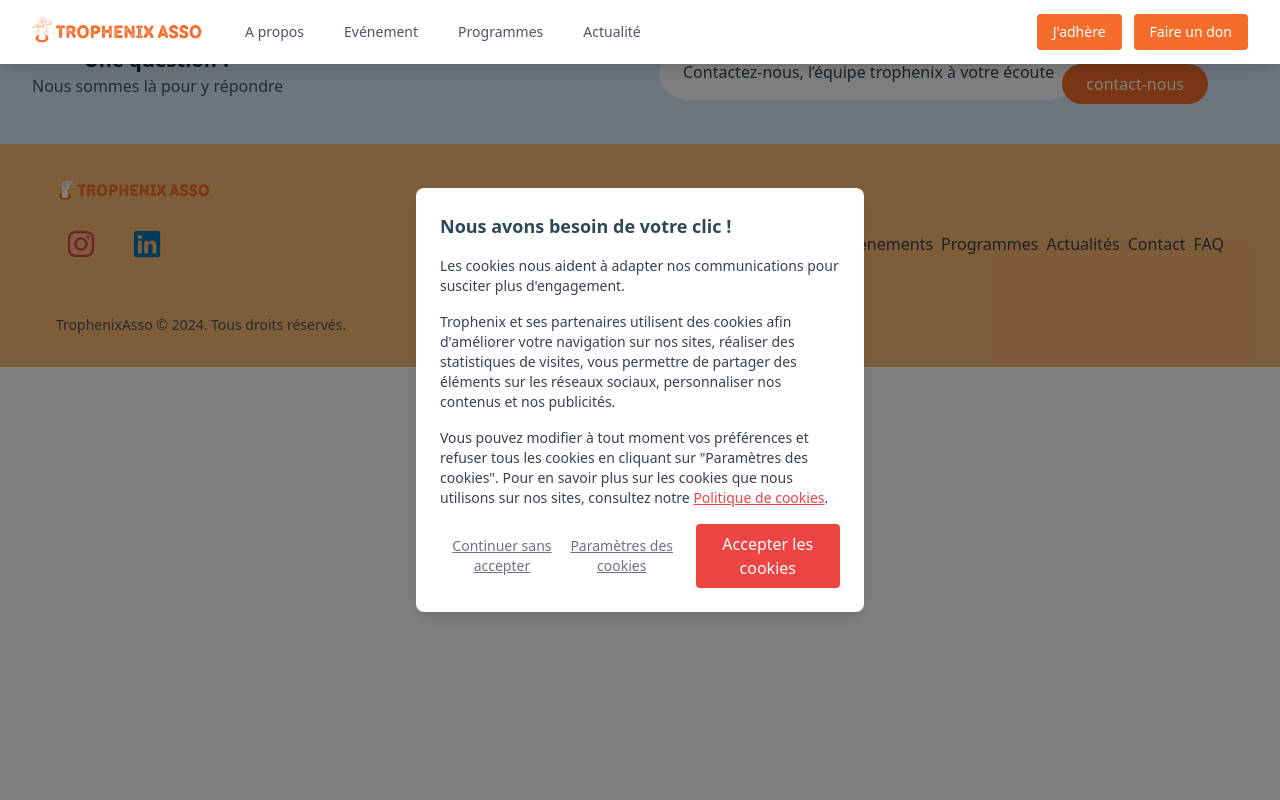
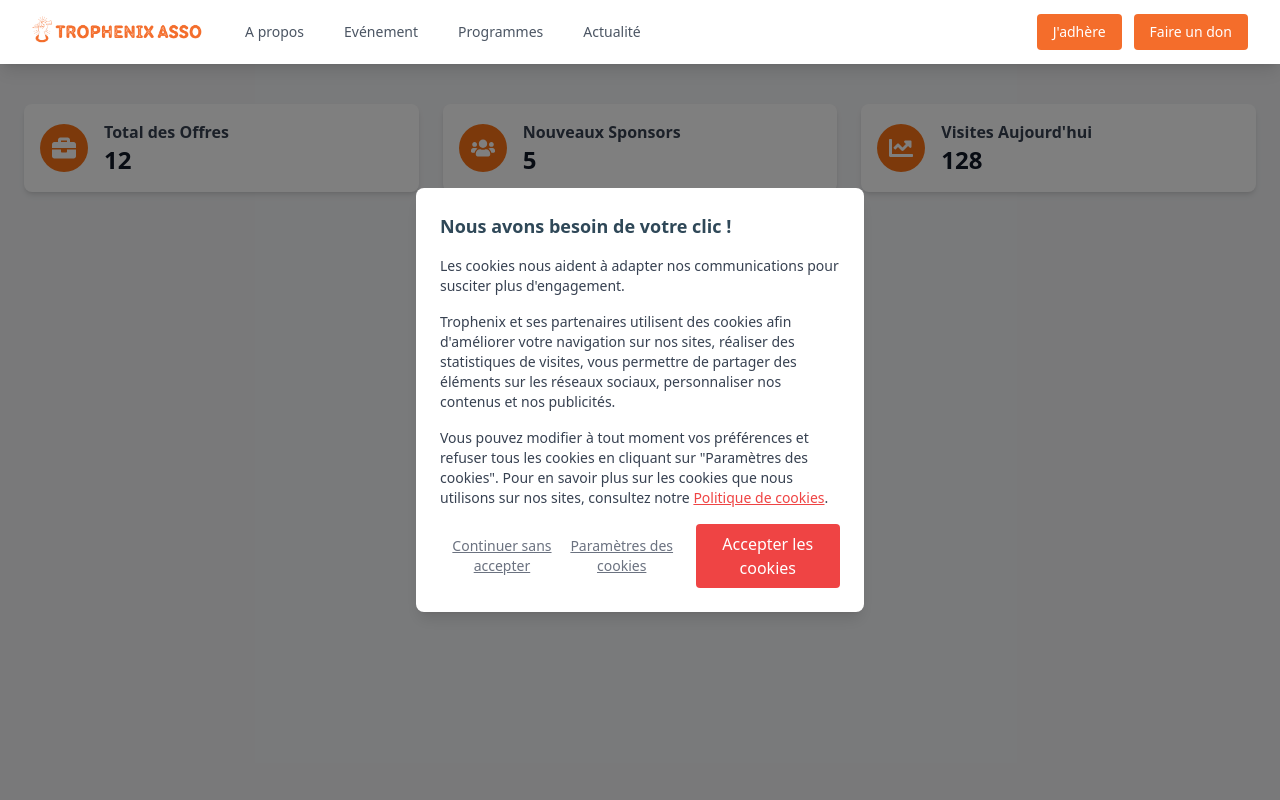
Before and after one commit to siapri21/trophenix-Asso, a React (Vite) app in the folder front-end/: page /dashboard in a window 1280 px wide. Shown: the top 800 px of the page. Built offline with nearby package versions, Linux system fonts and the light colour scheme.

Commit message:
debut du dashboard

```diff
--- a/front-end/package.json
+++ b/front-end/package.json
@@ -17,7 +17,9 @@
     "@heroicons/react": "^2.1.5",
     "@mui/material": "^6.1.4",
     "axios": "^1.7.7",
+    "chart.js": "^4.4.6",
     "react": "^18.3.1",
+    "react-chartjs-2": "^5.2.0",
     "react-dom": "^18.3.1",
     "react-icons": "^5.3.0",
     "react-intersection-observer": "^9.13.1",
--- a/front-end/src/App.jsx
+++ b/front-end/src/App.jsx
@@ -17,6 +17,7 @@ import OffersList from './pages/ListOffer.jsx';
 import CookieConsent from './pages/CookieConsentBanner.jsx';
 import LegalPage from './pages/pageLegales.jsx';
 import ActusReconversion from './pages/ActusReconversion.jsx';
+import Dashboard from './dashboard/Dashboard.jsx';
 
 function App() {
   return (
@@ -36,6 +37,7 @@ function App() {
         <Route path="/profile" element={<UserProfile />} />
         <Route path="/offers" element={<OffersList />} />
         <Route path="/informations-legales" element={<LegalPage />} />
+        <Route path="/dashboard" element={<Dashboard/>} />
       </Routes>
 
       <ContactSection />
--- a/front-end/src/components/Navbar.jsx
+++ b/front-end/src/components/Navbar.jsx
@@ -73,6 +73,7 @@ export default function Navbar() {
           <div className="absolute inset-y-0 right-0 flex items-center pr-2 sm:static sm:inset-auto sm:ml-6 sm:pr-0">
             {/* btn adhere */}
             <div className="relative ml-3">
+              <a href="https://www.helloasso.com/associations/trophelix-association/formulaires/1" target="_blank">
               <button
                 onClick={() => (window.location.href = "/donate")}
                 style={{ backgroundColor: "#F46D2B" }}
@@ -80,6 +81,7 @@ export default function Navbar() {
               >
                 J'adhère
               </button>
+              </a>
             </div>
 
             {/* btn faire un don */}
--- a/front-end/src/components/SectionDon.jsx
+++ b/front-end/src/components/SectionDon.jsx
@@ -77,7 +77,7 @@ const SectionDon = () => {
 
           {/* Donate button */}
           <a
-            href="https://www.sandbox.paypal.com/ncp/payment/2VESQCCF949EU"
+            href="https://donorbox.org/donations-trophenix"
             target="_blank"
             rel="noopener noreferrer"
             className="block bg-red-500 text-white py-2 px-4 rounded-lg text-center hover:bg-red-600 transition"
--- /dev/null
+++ b/front-end/src/dashboard/Dashboard.jsx
@@ -0,0 +1,15 @@
+import React from 'react';
+import DashboardContent from './DashboardContent';
+
+const Dashboard = () => {
+  return (
+    <div className="bg-gray-100 min-h-screen">
+      {/* Ton header existant sera affiché ici */}
+      <div className="pt-20"> {/* Ajoute du padding si ton header est fixe */}
+        <DashboardContent />
+      </div>
+    </div>
+  );
+};
+
+export default Dashboard;
--- /dev/null
+++ b/front-end/src/dashboard/DashboardCard.jsx
@@ -0,0 +1,17 @@
+import React from 'react';
+
+const DashboardCard = ({ title, value, icon }) => {
+  return (
+    <div className="bg-white shadow-md rounded-lg p-4 flex items-center space-x-4">
+      <div className="bg-orange-500 text-white p-3 rounded-full">
+        {icon}
+      </div>
+      <div>
+        <h3 className="text-gray-700 font-semibold">{title}</h3>
+        <p className="text-2xl font-bold text-gray-900">{value}</p>
+      </div>
+    </div>
+  );
+};
+
+export default DashboardCard;
--- /dev/null
+++ b/front-end/src/dashboard/DashboardContent.jsx
@@ -0,0 +1,50 @@
+import React, { useState, useEffect } from 'react';
+import DashboardCard from './DashboardCard';
+import { FaUsers, FaBriefcase, FaChartLine } from 'react-icons/fa';
+
+const DashboardContent = () => {
+  const [loading, setLoading] = useState(true);
+  const [data, setData] = useState(null);
+
+  useEffect(() => {
+    // Simule un appel API
+    setTimeout(() => {
+      setData({
+        totalOffers: 12,
+        newSponsors: 5,
+        visitsToday: 128,
+      });
+      setLoading(false);
+    }, 2000); // 2 secondes de délai
+  }, []);
+
+  if (loading) {
+    return (
+      <div className="p-6 text-center">
+        <p className="animate-pulse text-gray-400">Chargement...</p>
+      </div>
+    );
+  }
+
+  return (
+    <div className="p-6 grid grid-cols-1 sm:grid-cols-2 lg:grid-cols-3 gap-6">
+      <DashboardCard
+        title="Total des Offres"
+        value={data.totalOffers}
+        icon={<FaBriefcase size={24} />}
+      />
+      <DashboardCard
+        title="Nouveaux Sponsors"
+        value={data.newSponsors}
+        icon={<FaUsers size={24} />}
+      />
+      <DashboardCard
+        title="Visites Aujourd'hui"
+        value={data.visitsToday}
+        icon={<FaChartLine size={24} />}
+      />
+    </div>
+  );
+};
+
+export default DashboardContent;
--- a/front-end/src/pages/ListOffer.jsx
+++ b/front-end/src/pages/ListOffer.jsx
@@ -5,7 +5,7 @@ const OffersList = () => {
   const [offers, setOffers] = useState([]);
   const [newOffer, setNewOffer] = useState({ title: "", description: "", type: "" });
   const [showForm, setShowForm] = useState(false);
-  const API_URL = "https://trophenix-asso-api.onrender.com/api";
+  // const API_URL = "https://trophenix-asso-api.onrender.com/api";
 
   // Fonction pour récupérer les offres depuis le back-end
   const fetchOffers = async () => {
@@ -34,7 +34,7 @@ const OffersList = () => {
     e.preventDefault();
     if (newOffer.title && newOffer.description && newOffer.type) {
       try {
-        const response = await fetch(`${API_URL}/offres`, {
+        const response = await fetch(`http://localhost:8000/api/offres`, {
           method: "POST",
           headers: {
             "Content-Type": "application/json",
--- a/front-end/src/pages/Mecenat.jsx
+++ b/front-end/src/pages/Mecenat.jsx
@@ -10,7 +10,7 @@ const Mecenat = () => {
   const [LoggedIn, setLoggedIn] = useState(false);
   const [user, setUser] = useState({id: null});
 
-  const API_URL = "https://trophenix-asso-api.onrender.com/api";
+  // const API_URL = "https://trophenix-asso-api.onrender.com/api";
 
   // État pour stocker les données du formulaire d'inscription
   const [formData, setFormData] = useState({
@@ -121,9 +121,9 @@ const handleSubmit = async (e) => {
 
       // Envoie la requête POST selon le mode (inscription ou connexion)
       const response = isSignUp
-        ? await axios.post(`${API_URL}/register`, formData)
+        ? await axios.post(`http://localhost:8000/api/register`, formData)
 
-        : await axios.post(`${API_URL}/login`, loginData);
+        : await axios.post(`http://localhost:8000/api/login`, loginData);
 
       setSuccessMessage(
         isSignUp ? "Inscription réussie !" : "Connexion réussie !"
--- a/front-end/src/pages/UserProfile.jsx
+++ b/front-end/src/pages/UserProfile.jsx
@@ -7,7 +7,7 @@ import OffersList from "./ListOffer";
 const UserProfile = ({ user, onLogout }) => {
   // const [userPassword, setUserPassword] = useState('');
 
-  const API_URL = "https://trophenix-asso-api.onrender.com/api";
+  // const API_URL = "https://trophenix-asso-api.onrender.com/api";
   // État pour stocker les informations de profil
   const [profileData, setProfileData] = useState({
     firstName: "",
@@ -85,7 +85,7 @@ const UserProfile = ({ user, onLogout }) => {
     }
 
     try {
-      const response = await axios.put(`${API_URL}/profile/update/${user.id}`, formData, {
+      const response = await axios.put(`http://localhost:8000/api/profile/update/${user.id}`, formData, {
         headers: {
           "Content-Type": "multipart/form-data",
         },
@@ -98,7 +98,7 @@ const UserProfile = ({ user, onLogout }) => {
 
   const handleLogout = async () => {
     try {
-      const response = await fetch(`${API_URL}/logout`, {
+      const response = await fetch(`http://localhost:8000/api/logout`, {
         method: 'POST',
         credentials: 'include', // Inclure les cookies de session
       });
@@ -119,7 +119,7 @@ const UserProfile = ({ user, onLogout }) => {
   // Gestion de la suppression du compte
   const handleDeleteAccount = async () => {
     try {
-      await axios.delete(`${API_URL}/profile/${user.id}`);
+      await axios.delete(`http://localhost:8000/api/profile/${user.id}`);
       OnLogged();
     } catch (error) {
       console.error("Erreur lors de la suppression du compte :", error);
```
Also changed, not shown: front-end/src/dashboard/UsersList.jsx (added, +77 -0 lines), 2 other files (tests, documents, lock files or other folders).
